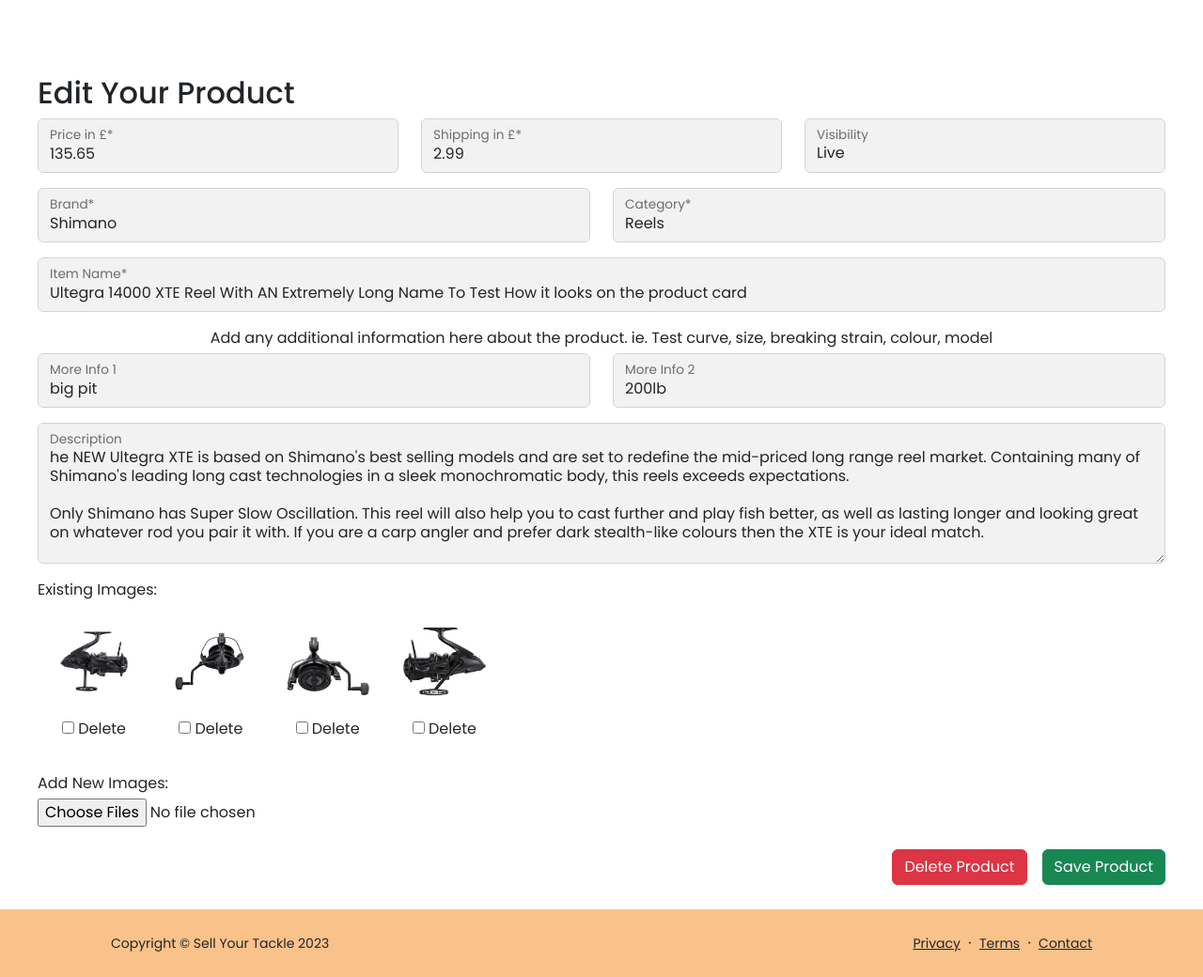
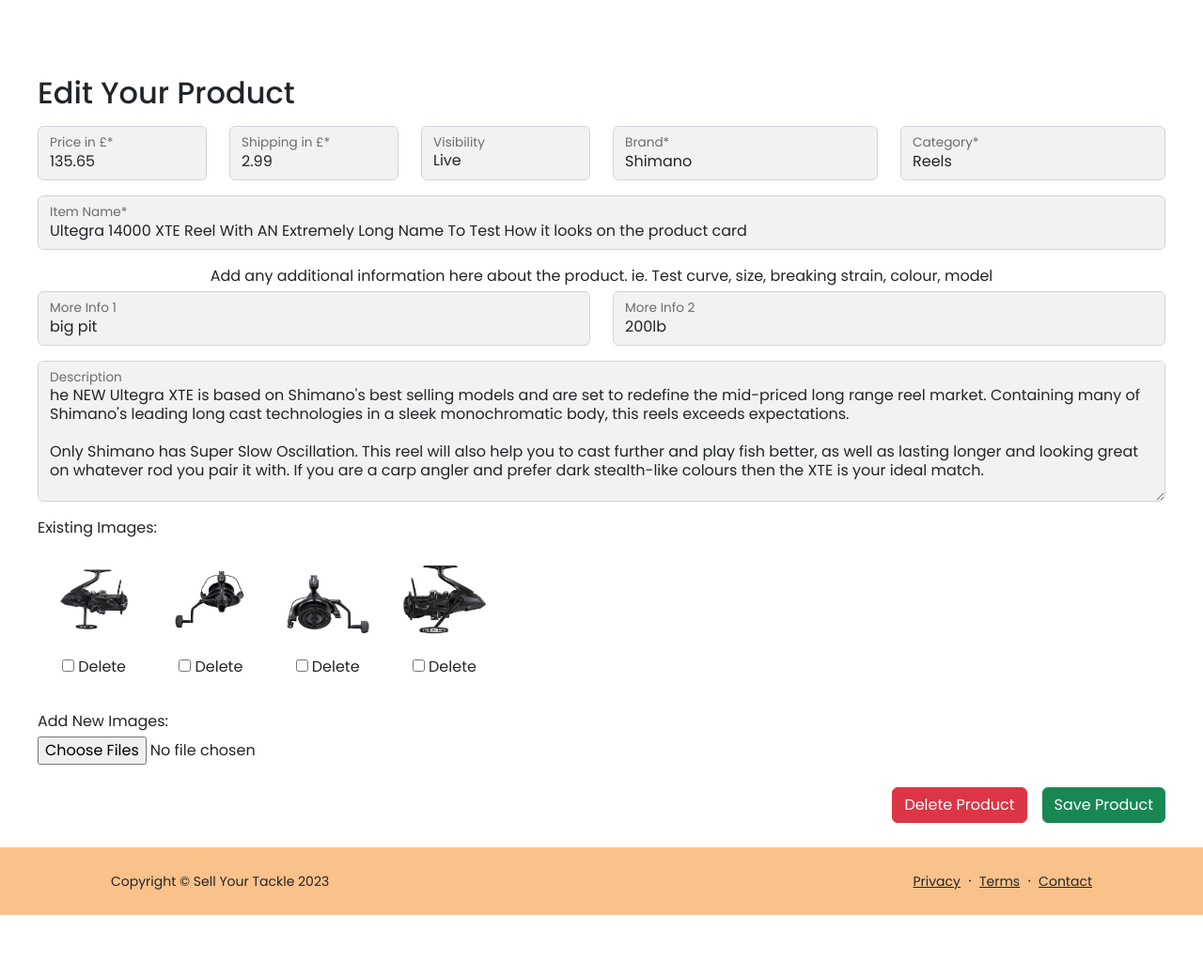
Before and after one commit to ouzifeng/CI_PP4_SELLYOURTACKLE, a Django app: template tackle/templates/product-seller-page.html in a window 1280 px wide. Shown: the part 127-1167 px from the top of the page at 94% size. After the commit the page ends 1101 px from the top, so only its background shows below. Run offline with Django 4.2, Linux system fonts and the light colour scheme; the template is opened without the code that fills it: values that come from a table or form of the project are taken from there, others are empty; data comes from the database, SQL or seed files in the repository; some libraries are stand-ins or nearby versions.

Commit message:
condense eidt product page into fewer lines

```diff
--- a/tackle/templates/product-seller-page.html
+++ b/tackle/templates/product-seller-page.html
@@ -4,23 +4,23 @@
 <form method="POST" id="productForm" enctype="multipart/form-data">
     {% csrf_token %}
     <section class="py-5">
-        <h2>Edit Your Product</h2>
+        <h2 class="mb-3">Edit Your Product</h2>
         <div class="row">
-            <div class="col-sm-4">
+            <div class="col-sm-2">
                 <div class="form-floating mb-3">
                     <input type="number" step="0.01" name="price" id="price" class="form-control" placeholder="Price"
                         value="{{ product.price }}" required>
                     <label for="price">Price in £<span class="star">*</span></label>
                 </div>
             </div>
-            <div class="col-sm-4">
+            <div class="col-sm-2">
                 <div class="form-floating mb-3">
                     <input type="number" step="0.01" name="shipping" id="shipping" class="form-control"
                         placeholder="Shipping" value="{{ product.shipping }}" required>
                     <label for="shipping">Shipping in £<span class="star">*</span></label>
                 </div>
             </div>
-            <div class="col-sm-4">
+            <div class="col-sm-2">
                 <div class="form-floating mb-3">
                     <select name="visibility" id="visibility" class="form-control" required>
                         {% if product.visibility == "live" %}
@@ -39,19 +39,14 @@
                     <label for="visibility">Visibility</label>
                 </div>
             </div>
-
-
-
-        </div>
-        <div class="row">
-            <div class="col-sm-6">
+            <div class="col-sm-3">
                 <div class="form-floating mb-3">
                     <input type="text" name="brand" id="brand" class="form-control" placeholder="Brand"
                         value="{{ product.brand.name }}" required>
                     <label for="brand">Brand<span class="star">*</span></label>
                 </div>
             </div>
-            <div class="col-sm-6">
+            <div class="col-sm-3">
                 <div class="form-floating mb-3">
                     <input type="text" name="category" id="category" class="form-control" placeholder="Category"
                         value="{{ product.category.name }}" required>
```
